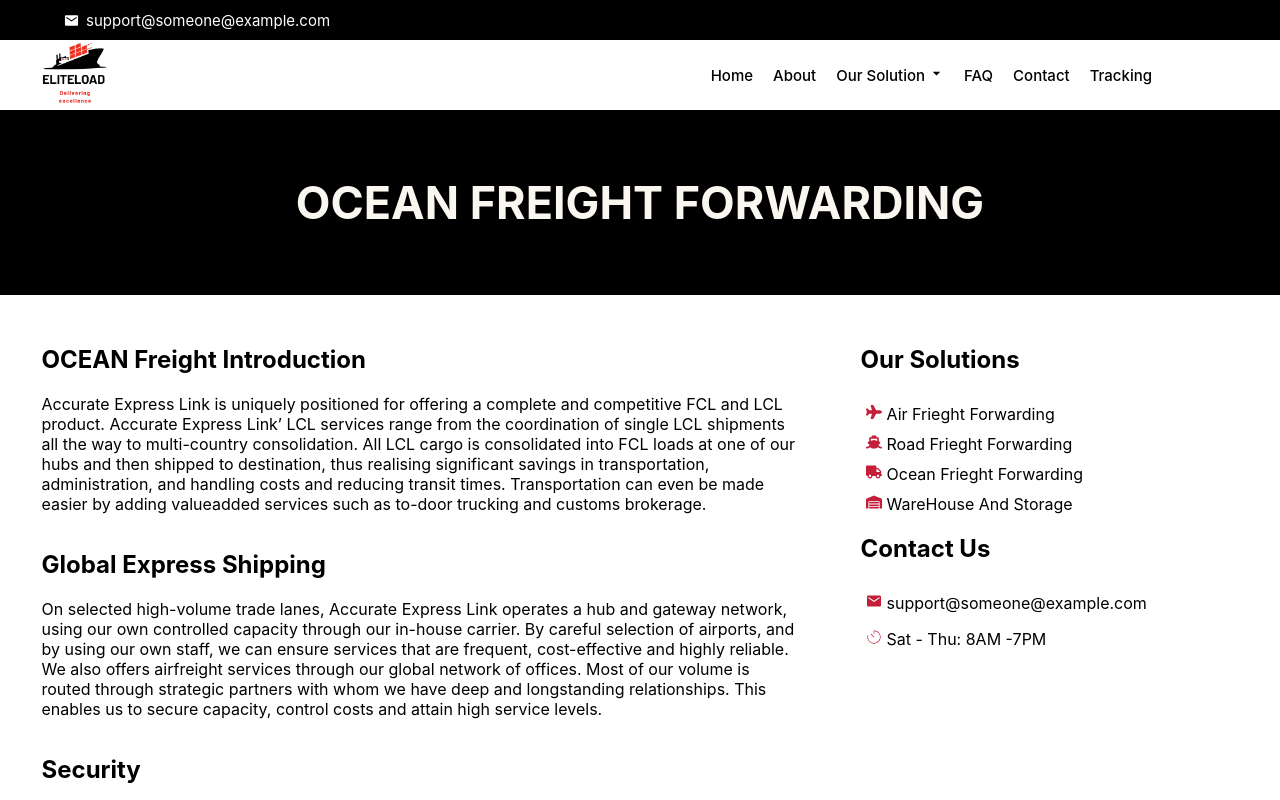
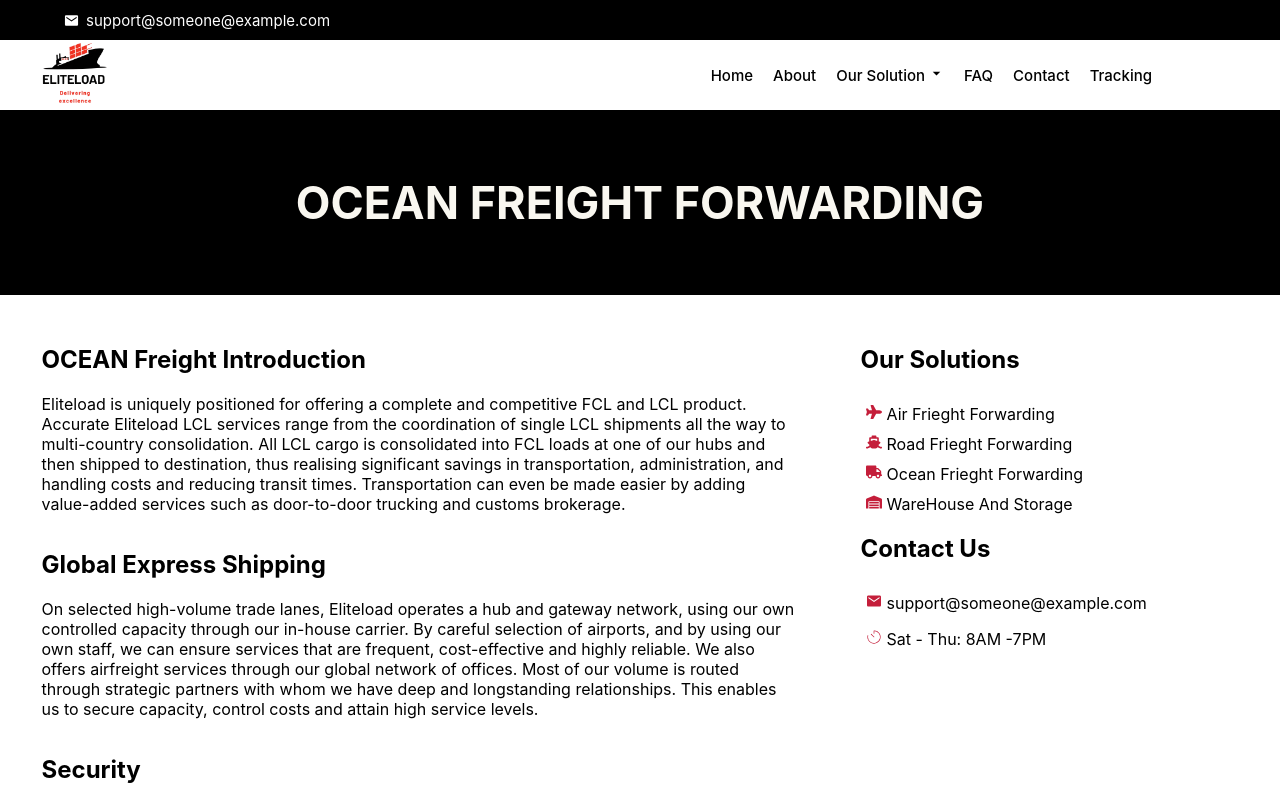
Before and after one commit to akhibs/peter, a React (Vite) app in the folder client/: page /ocean-freight-forwarding in a window 1280 px wide. Shown: the top 800 px of the page. Built offline with nearby package versions, Linux system fonts and the light colour scheme; no server answers.

Commit message:
Update Ocean.jsx

```diff
--- a/client/src/pages/Ocean.jsx
+++ b/client/src/pages/Ocean.jsx
@@ -7,6 +7,7 @@ import { FaPlane, FaShip, FaTruck, FaWarehouse } from "react-icons/fa";
 export default function Ocean() {
   return (
     <div className={styles.Ocean}>
+      <title>Eliteload|Ocean Freight Forwarding</title>
       <div className={styles.oceanBox}>
         <section className={styles.oceanCover}>
           <h3>OCEAN FREIGHT FORWARDING</h3>
@@ -17,22 +18,21 @@ export default function Ocean() {
           <aside>
             <h2>OCEAN Freight Introduction</h2>
             <p>
-              Accurate Express Link is uniquely positioned for offering a
-              complete and competitive FCL and LCL product. Accurate Express
-              Link’ LCL services range from the coordination of single LCL
+              Eliteload is uniquely positioned for offering a
+              complete and competitive FCL and LCL product. Accurate Eliteload LCL services range from the coordination of single LCL
               shipments all the way to multi-country consolidation. All LCL
               cargo is consolidated into FCL loads at one of our hubs and then
               shipped to destination, thus realising significant savings in
               transportation, administration, and handling costs and reducing
               transit times. Transportation can even be made easier by adding
-              valueadded services such as to-door trucking and customs
+              value-added services such as door-to-door trucking and customs
               brokerage.
             </p>
           </aside>
           <aside>
             <h2>Global Express Shipping</h2>
             <p>
-              On selected high-volume trade lanes, Accurate Express Link
+              On selected high-volume trade lanes, Eliteload
               operates a hub and gateway network, using our own controlled
               capacity through our in-house carrier. By careful selection of
               airports, and by using our own staff, we can ensure services that
```
